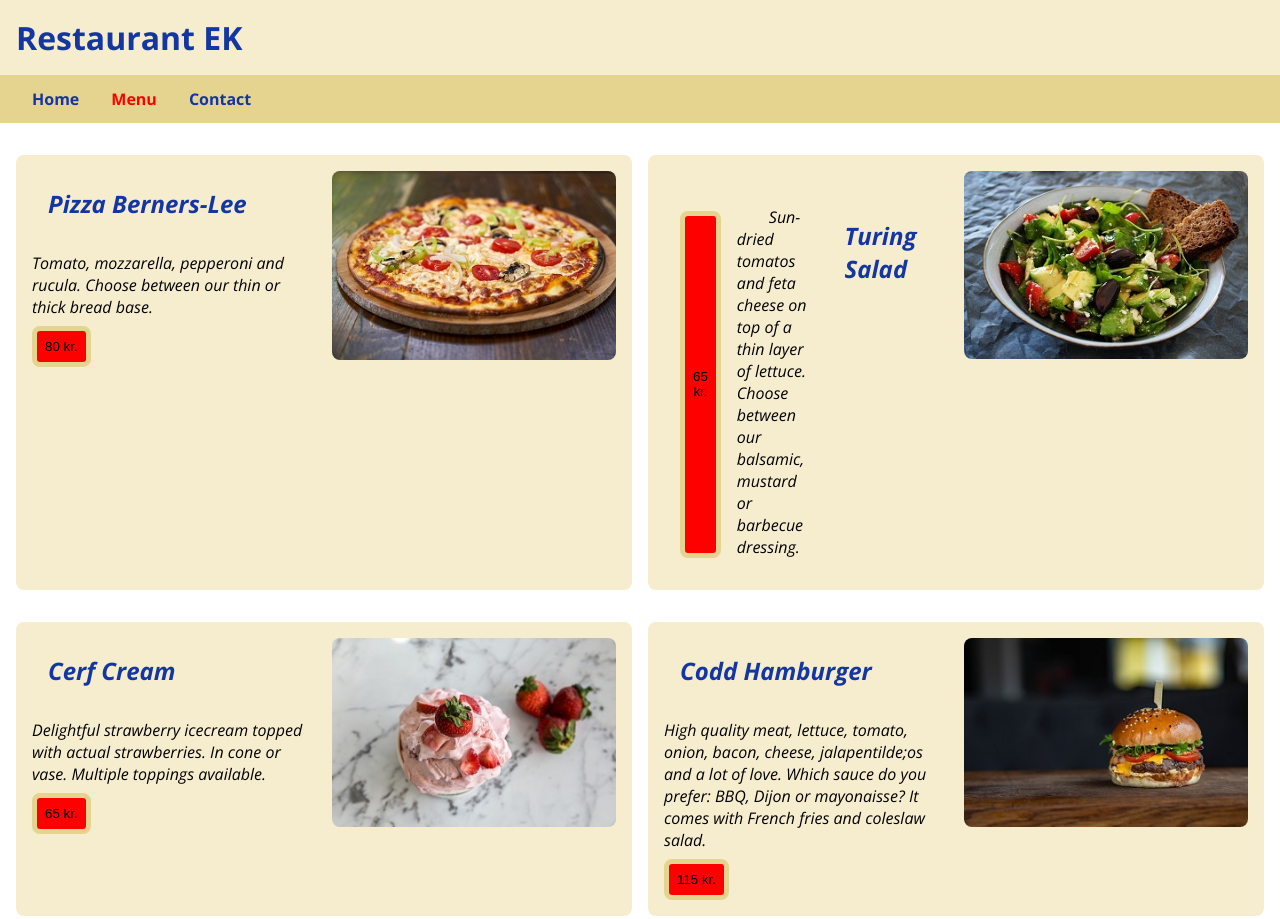
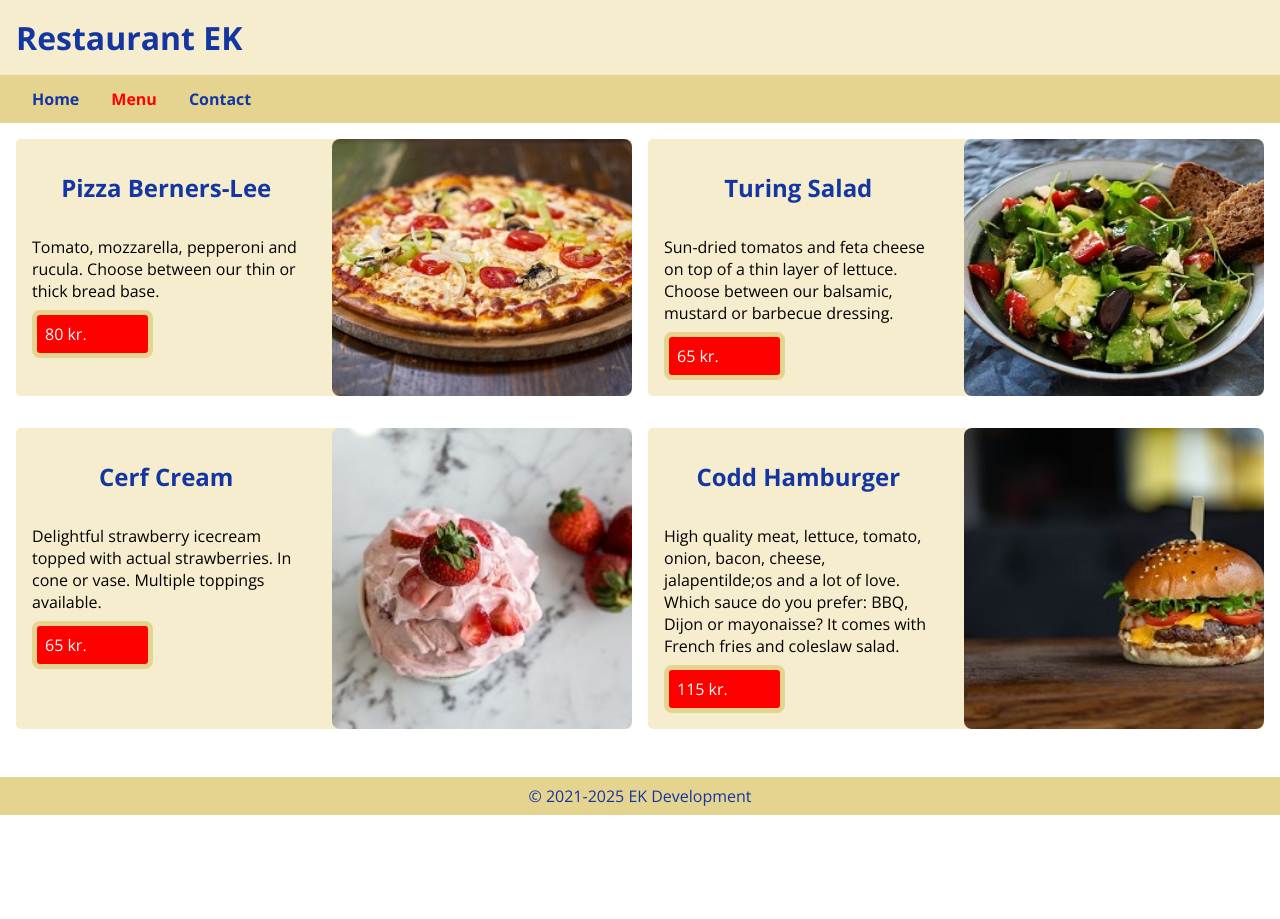
Before and after one commit to LouiseKristensen/First-Mandatory-Assignment-exercises, a website: page CSS_Restaurant/menu.html in a window 1280 px wide. Shown: the top 919 px of the page. After the commit the page ends 815 px from the top, so only its background shows below. Drawn offline with nearby package versions, Linux system fonts and the light colour scheme.

Commit message:
css restaurant feedback edits

```diff
--- a/CSS_Restaurant/css/contact.css
+++ b/CSS_Restaurant/css/contact.css
@@ -1,4 +1,4 @@
-@import 'stylesIndex.css';
+@import 'index.css';
 
 main {
     padding: 2rem 0;
@@ -55,7 +55,7 @@ main {
 
         button{
             background-color: var(--colourHeadlines);
-            color: var(--colourButtonForm);
+            color: var(--colourButtonFont);
             border-radius: 0.8rem;
             border: none;
             padding: 0.5rem;
@@ -77,19 +77,25 @@ main {
 
 
 
-@media (min-width: 1000px) {
+/* @media (min-width: 1000px) {
    section{
     display: flex;
     gap: 1rem;
 
     .informationField{
-        flex: 2 1 60%;
+        flex: 2 1 40%;
         display: block;
     }
     .contactMap{
-        flex: 1.5 1 40%;
+        flex: 1.5 1 50%;
     }
    }
+
+   .form{
+        display: flex;
+        justify-content: start;
+        width: 100%;
+        flex: 2 1 40%;
 
         .stylingDesktop{
             display: flex;
@@ -108,4 +114,53 @@ main {
     textarea {
         height: 5rem;
     }
+
    }
+
+
+}
+ */
+
+@media (min-width: 1000px) {
+  main {
+    display: flex;
+    flex-wrap: wrap;
+    justify-content: center;
+    gap: 2rem;
+
+    > section:first-of-type {
+        flex: 1 1 45%;
+        display: flex;
+        flex-direction: column;
+        gap: 1rem;
+    }
+
+    .form {
+        flex: 1 1 45%;
+        max-width: 700px;
+        margin: 0 auto;
+
+       > fieldset {
+        padding: 2rem;
+        }
+
+        > div {
+            padding: 0.6rem 0;
+        }
+
+        > input,
+        > textarea {
+            font-size: 1rem;
+            padding: 0.6rem;
+        }
+
+        > button {
+            width: 40%;
+            font-size: 1rem;
+            padding: 0.6rem;
+            margin-top: 1rem;
+        }
+    }
+  }
+
+}
--- a/CSS_Restaurant/css/stylesIndex.css
+++ b/CSS_Restaurant/css/index.css
@@ -86,7 +86,7 @@ body {
         }
       }
 
-      article {
+      .quote {
         background-color: var(--colourQuoteBox);
         border-radius: 0.5rem;
         padding: 1rem;
--- a/CSS_Restaurant/css/menu.css
+++ b/CSS_Restaurant/css/menu.css
@@ -1,7 +1,12 @@
-@import 'stylesIndex.css';
+@import 'index.css';
 
 article{
-    background-color: var(--colourBgMain) !important;;
+    background-color: var(--colourBgMain) !important;
+    margin-bottom: 1rem;
+    border-radius: 0.3rem;
+
+    .menuElement{
+        padding: 1rem;
 
         h2{
             text-align: center;
@@ -9,14 +14,18 @@ article{
             margin-bottom: 1rem;
             }
 
-    button{
+            .price{
                 border: 5px solid var(--colourBgNav);
                 background-color: var(--colourImportant);
-        color: var(--colourButtonForm);
+                color: var(--colourButtonFont);
                 padding: 0.5rem;
                 border-radius: 0.5rem;
                 margin-top: 0.5rem;
+                width: 25%;
             }
+    }
+
+
 }
 
 
@@ -61,6 +70,25 @@ article{
 
         article {
             flex: 1 1 48%;
+
+            .menuElement{
+                flex: 1 1 50%;
+
+                .price{
+                    width: 45%;
+                }
+            }
+
+            .image{
+
+                img {
+                    object-fit: cover;
+                    height: 100%;
+                }
+
+            }
+
+
         }
     }
 }
--- a/CSS_Restaurant/menu.html
+++ b/CSS_Restaurant/menu.html
@@ -24,13 +24,13 @@
                 <div class="image">
                     <img src="img/salad.jpg" alt="Tuna salat">
                 </div>
-                <article class="menuElement">
+                <div class="menuElement">
                     <header>
                         <h2>Turing Salad</h2>
                     </header>
                     <p>Sun-dried tomatos and feta cheese on top of a thin layer of lettuce. Choose between our balsamic, mustard or barbecue dressing.</p>
-                    <button>65 kr.</button>
-                </article>
+                    <p class="price">65 kr.</p>
+                </div>
             </article>
             <article>
                 <div class="image">
@@ -41,7 +41,7 @@
                         <h2>Pizza Berners-Lee</h2>
                     </header>
                     <p>Tomato, mozzarella, pepperoni and rucula. Choose between our thin or thick bread base.</p>
-                    <button>80 kr.</button>
+                    <p class="price">80 kr.</p>
                 </div>
             </article>
             <article>
@@ -53,7 +53,7 @@
                         <h2>Codd Hamburger</h2>
                     </header>
                     <p>High quality meat, lettuce, tomato, onion, bacon, cheese, jalapentilde;os and a lot of love. Which sauce do you prefer: BBQ, Dijon or mayonaisse? It comes with French fries and coleslaw salad.</p>
-                    <button>115 kr.</button>
+                    <p class="price">115 kr.</p>
                 </div>
             </article>
             <article>
@@ -65,7 +65,7 @@
                         <h2>Cerf Cream</h2>
                     </header>
                     <p>Delightful strawberry icecream topped with actual strawberries. In cone or vase. Multiple toppings available.</p>
-                    <button>65 kr.</button>
+                    <p class="price">65 kr.</p>
                 </div>
             </article>
         </section>
```
Also changed, not shown: CSS_Restaurant/contact.html (+1 -1 lines), CSS_Restaurant/index.html (+3 -3 lines). Lines whose indentation alone changed are shown as unchanged.
